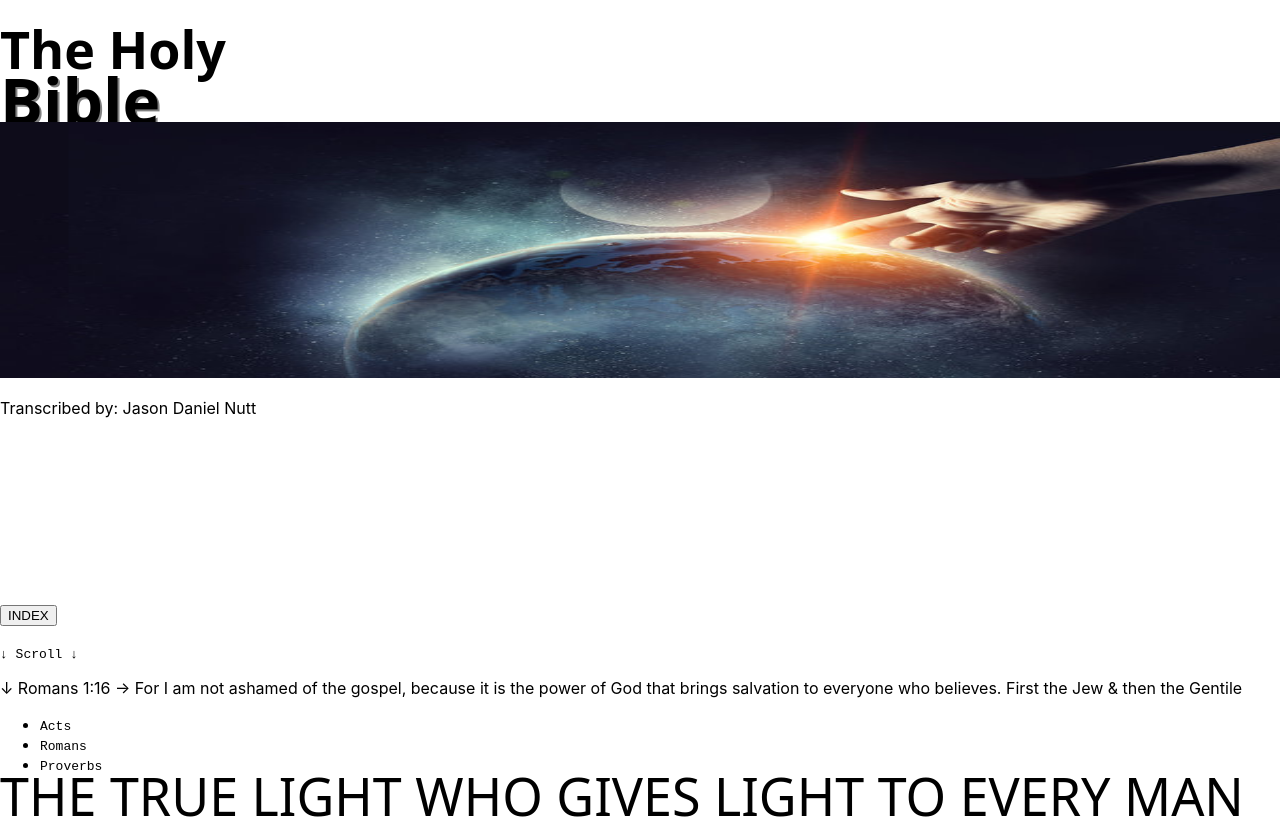
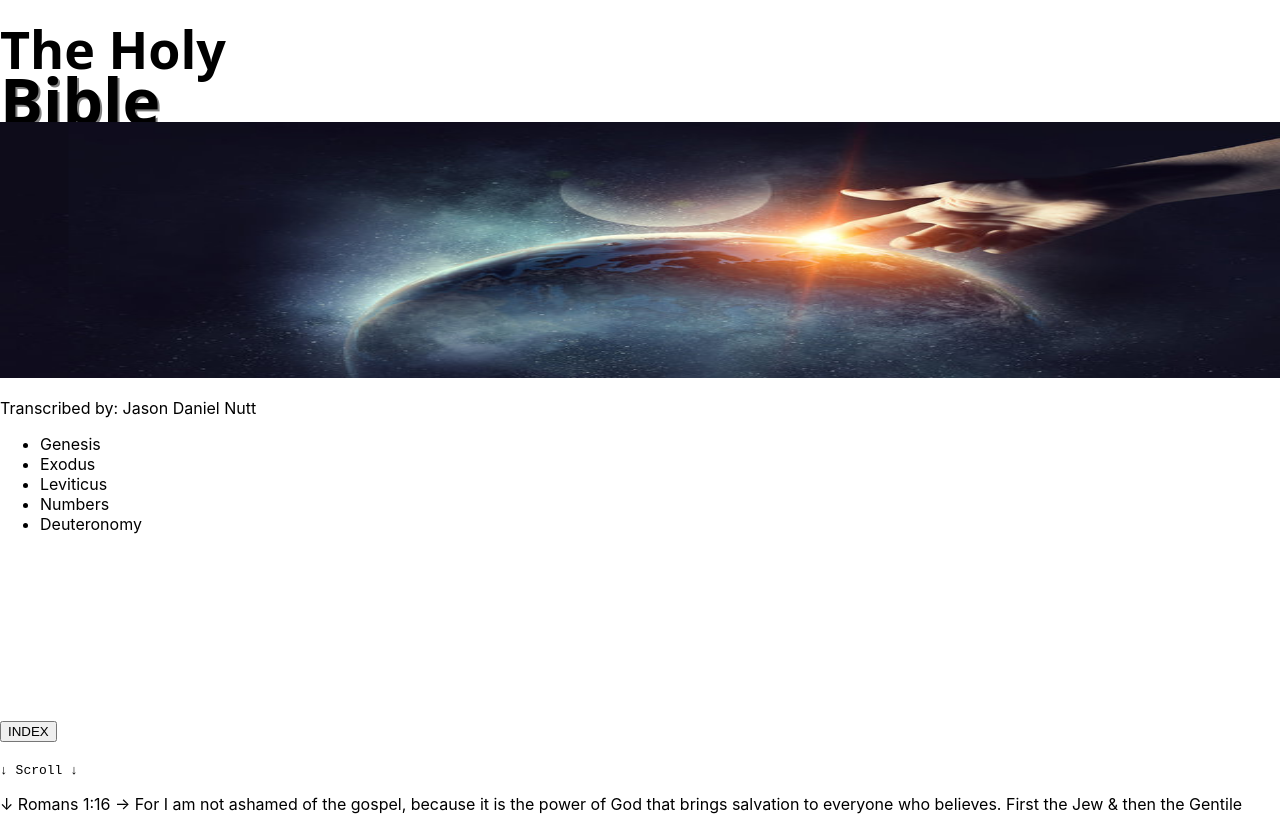
Before and after one commit to jnutt367/the-holy-bible, a Next.js app: page / in a window 1280 px wide. Shown: the top 819 px of the page. Built offline with nearby package versions, Linux system fonts and the light colour scheme.

Commit message:
Update index.js
adding first five books to index

```diff
--- a/pages/index.js
+++ b/pages/index.js
@@ -26,9 +26,18 @@ export default function Home() {
       width={2000}
       priority
     />
-        <p className={styles.transcribed}>
-    Transcribed by: Jason Daniel Nutt
-  </p>
+    <p className={styles.transcribed}>
+      Transcribed by: Jason Daniel Nutt
+    </p>
+    <div className={styles.index}>
+    <ul>
+      <li>Genesis</li>
+       <li>Exodus</li>
+       <li>Leviticus</li>
+       <li>Numbers</li>
+       <li>Deuteronomy</li>
+    </ul>
+    </div>
 </div>
 
      <div className={styles.flex}>
```
